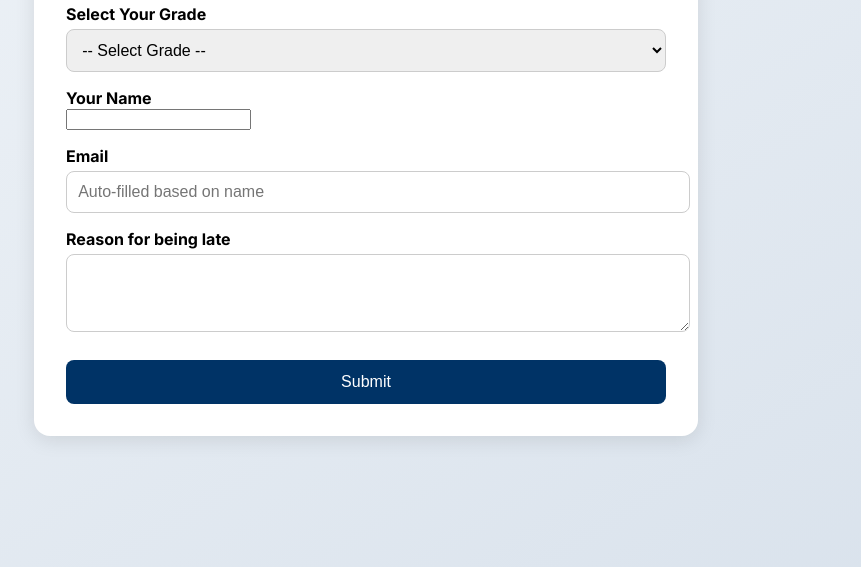
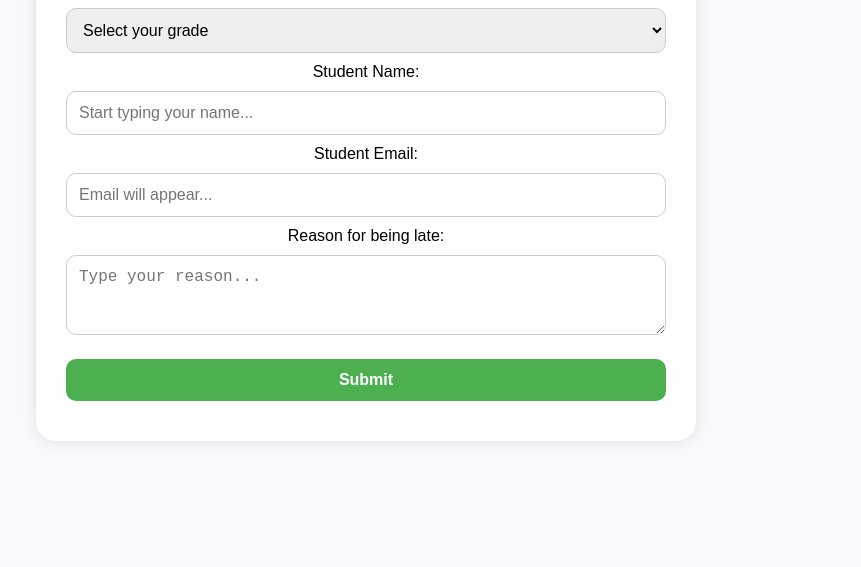
Before and after one commit to echavz99/attendance-metrocatholic, a plain HTML site: page index.html in a window 1280 px wide. Shown: the part 233-800 px from the top of the page, without its empty margins (274-1135 px from the left). Drawn offline with Linux system fonts and the light colour scheme.

Commit message:
New version with typed name and email autofill

```diff
--- a/index.html
+++ b/index.html
@@ -3,129 +3,123 @@
 <head>
   <meta charset="UTF-8" />
   <meta name="viewport" content="width=device-width, initial-scale=1.0" />
-  <title>Metro Catholic Late Check-In</title>
-  <link rel="stylesheet" href="https://fonts.googleapis.com/css2?family=Inter:wght@400;700&display=swap">
+  <title>Late Attendance</title>
   <style>
     body {
-      font-family: 'Inter', sans-serif;
-      background: linear-gradient(to bottom right, #f0f4f8, #d9e2ec);
+      font-family: Arial, sans-serif;
+      background-color: #f7f9fc;
       margin: 0;
-      padding: 0;
-      display: flex;
-      justify-content: center;
-      align-items: center;
-      height: 100vh;
+      padding: 20px;
+      text-align: center;
     }
+
     .container {
-      background: #fff;
-      padding: 2rem;
-      border-radius: 16px;
-      box-shadow: 0 4px 20px rgba(0, 0, 0, 0.1);
-      width: 95%;
       max-width: 600px;
+      margin: auto;
+      background: white;
+      padding: 30px;
+      border-radius: 20px;
+      box-shadow: 0 0 15px rgba(0,0,0,0.1);
     }
+
+    img.logo {
+      max-width: 200px;
+      margin-bottom: 20px;
+    }
+
     h1 {
-      text-align: center;
-      color: #003366;
-      font-size: 1.8rem;
+      font-size: 28px;
+      margin-bottom: 20px;
     }
-    label {
-      font-weight: 600;
-      margin-top: 1rem;
-      display: block;
+
+    select, input, textarea, button {
+      width: 100%;
+      padding: 12px;
+      margin: 10px 0;
+      border-radius: 10px;
+      border: 1px solid #ccc;
+      font-size: 16px;
+      box-sizing: border-box;
     }
-    select, input[type="text"], textarea {
-      width: 100%;
-      padding: 0.7rem;
-      font-size: 1rem;
-      margin-top: 0.3rem;
-      border: 1px solid #ccc;
-      border-radius: 8px;
+
+    button {
+      background-color: #4CAF50;
+      color: white;
+      border: none;
+      font-weight: bold;
     }
-    textarea {
-      resize: vertical;
+
+    button:hover {
+      background-color: #45a049;
     }
-    button {
-      margin-top: 1.5rem;
-      background-color: #003366;
-      color: white;
-      padding: 0.8rem 1.5rem;
-      border: none;
-      border-radius: 8px;
-      font-size: 1rem;
-      cursor: pointer;
-      width: 100%;
-    }
-    button:hover {
-      background-color: #0055a5;
+
+    @media (max-width: 600px) {
+      .container {
+        padding: 20px;
+      }
+
+      h1 {
+        font-size: 24px;
+      }
     }
   </style>
 </head>
 <body>
   <div class="container">
-    <h1>Metro Catholic Late Check-In</h1>
-
-    <form id="checkinForm">
-      <label for="grade">Select Your Grade</label>
-      <select id="grade" required>
-        <option value="">-- Select Grade --</option>
-        <option value="Pre-K">Pre-K</option>
-        <option value="K">K</option>
-        <option value="1">1</option>
-        <option value="2">2</option>
-        <option value="3">3</option>
-        <option value="4">4</option>
-        <option value="5">5</option>
-        <option value="6">6</option>
-        <option value="7">7</option>
-        <option value="8">8</option>
+    <img src="metro-logo.png" alt="Metro Logo" class="logo" />
+    <h1>Late Attendance</h1>
+    <form id="attendanceForm">
+      <label for="grade">Grade:</label>
+      <select id="grade" name="grade" required>
+        <option value="" disabled selected>Select your grade</option>
+        <option>Pre-K</option>
+        <option>Kindergarten</option>
+        <option>1st</option>
+        <option>2nd</option>
+        <option>3rd</option>
+        <option>4th</option>
+        <option>5th</option>
+        <option>6th</option>
+        <option>7th</option>
+        <option>8th</option>
       </select>
 
-      <label for="studentName">Your Name</label>
-      <input list="nameList" id="studentName" name="studentName" autocomplete="off" required>
-      <datalist id="nameList">
-        <!-- Sample names -->
-        <option value="John Smith">
-        <option value="Maria Gonzalez">
-        <option value="Liam Johnson">
-      </datalist>
+      <label for="name">Student Name:</label>
+      <input type="text" id="name" name="name" placeholder="Start typing your name..." required />
 
-      <label for="studentEmail">Email</label>
-      <input type="text" id="studentEmail" name="studentEmail" readonly placeholder="Auto-filled based on name">
+      <label for="email">Student Email:</label>
+      <input type="email" id="email" name="email" placeholder="Email will appear..." readonly required />
 
-      <label for="reason">Reason for being late</label>
-      <textarea id="reason" name="reason" rows="3" required></textarea>
+      <label for="reason">Reason for being late:</label>
+      <textarea id="reason" name="reason" placeholder="Type your reason..." rows="3" required></textarea>
 
       <button type="submit">Submit</button>
     </form>
   </div>
 
   <script>
-    const nameToEmail = {
-      "John Smith": "jsmith@metrocatholic.net",
-      "Maria Gonzalez": "mgonzalez@metrocatholic.net",
-      "Liam Johnson": "ljohnson@metrocatholic.net"
+    // Sample student name-email mapping
+    const studentEmails = {
+      "Alice Johnson": "alice.johnson@metrocatholic.net",
+      "Ben Smith": "ben.smith@metrocatholic.net",
+      "Carla Lopez": "carla.lopez@metrocatholic.net",
+      // Add more as needed
     };
 
-    document.getElementById('studentName').addEventListener('input', function () {
-      const name = this.value;
-      document.getElementById('studentEmail').value = nameToEmail[name] || '';
+    const nameInput = document.getElementById('name');
+    const emailInput = document.getElementById('email');
+
+    nameInput.addEventListener('input', () => {
+      const typedName = nameInput.value.trim();
+      const matchedEmail = studentEmails[typedName];
+      emailInput.value = matchedEmail || '';
     });
 
-    document.getElementById('checkinForm').addEventListener('submit', function (e) {
+    document.getElementById('attendanceForm').addEventListener('submit', function(e) {
       e.preventDefault();
-      const data = {
-        grade: document.getElementById('grade').value,
-        name: document.getElementById('studentName').value,
-        email: document.getElementById('studentEmail').value,
-        reason: document.getElementById('reason').value,
-        timestamp: new Date().toLocaleString()
-      };
-      alert("✅ Check-in submitted! (To be connected to Google Sheets)");
-      console.log(data);
-      // Submit logic to Google Sheets will be added here
+      alert('Attendance submitted! (This will be connected to Google Sheets)');
       this.reset();
-      document.getElementById('studentEmail').value = '';
+      emailInput.value = '';
     });
   </script>
 </body>
```
